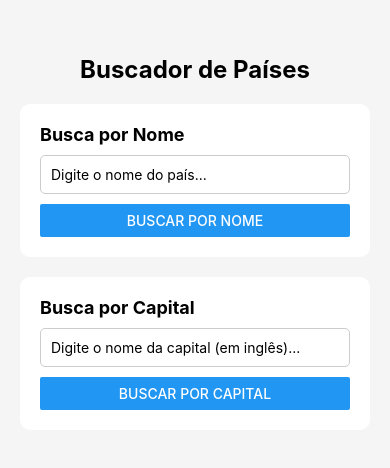
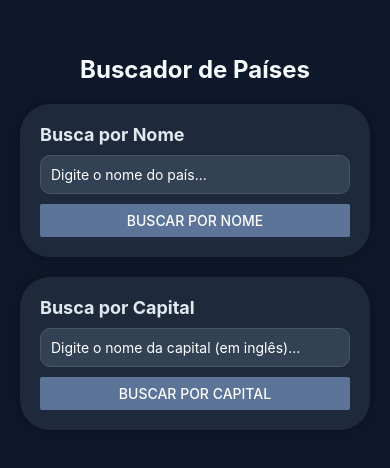
Before and after one commit to yasminfeliciano/P2-PPDM, a React Native app in the folder pesquisa-de-paises/: screen / in a window 390 px wide. Shown: the part 170-638 px from the top of the page. Built offline with nearby package versions, Linux system fonts and the light colour scheme.

Commit message:
feat: formatando o estilo (StyleSheet)

```diff
--- a/pesquisa-de-paises/App.tsx
+++ b/pesquisa-de-paises/App.tsx
@@ -106,6 +106,7 @@ export default function App() {
           title="Buscar por Nome"
           onPress={searchByName}
           disabled={loading}
+          color="#5c7498"
         />
 
         {loading && (
@@ -156,6 +157,7 @@ export default function App() {
           title="Buscar por Capital"
           onPress={searchByCapital}
           disabled={loadingCapital}
+          color="#5c7498"
         />
 
         {loadingCapital && (
@@ -189,57 +191,74 @@ const styles = StyleSheet.create({
   container: {
     flex: 1,
     padding: 20,
-    backgroundColor: "#f5f5f5",
+    backgroundColor: "#0F172A",
     justifyContent: "center",
     alignItems: "center",
   },
   title: {
     fontSize: 24,
     fontWeight: "bold",
+    color: "#F8FAFC",
     marginBottom: 20,
   },
   card: {
     width: "100%",
-    backgroundColor: "#fff",
+    maxWidth:900,
+    backgroundColor: "#1E293B",
     padding: 20,
-    borderRadius: 10,
+    borderRadius: 30,
     marginBottom: 20,
+    shadowColor: "#000",
+    shadowOpacity: 0.3,
+    shadowRadius: 10,
   },
   subtitle: {
     fontSize: 18,
     fontWeight: "bold",
+    color: "#E2E8F0",
     marginBottom: 10,
+  },
+  button: {
+    paddingVertical: 14,
+    borderRadius: 14,
   },
   input: {
     borderWidth: 1,
-    borderColor: "#ccc",
+    color: "#FFFFFF",
+    backgroundColor: "#334155",
+    borderColor: "#475569",
     padding: 10,
-    borderRadius: 5,
+    borderRadius: 10,
     marginBottom: 10,
     width: "100%",
   },
   resultContainer: {
     marginTop: 15,
     padding: 10,
-    backgroundColor: "#e9ecef",
+    backgroundColor: "#0F172A",
     borderRadius: 5,
     width: "100%",
   },
   bold: {
     fontWeight: "bold",
     marginBottom: 5,
+    color: "#F8FAFC",
   },
   normal: {
     fontWeight: "normal",
+    color: "#CBD5E1",
   },
   loader: {
     marginTop: 20,
   },
 
   flag: {
-    width: "100%",
-    height: 180,
-    marginTop: 10,
-    resizeMode: "contain",
+    width: 350,
+    height: 200,
+    marginTop: 15,
+    borderRadius: 20,
+    resizeMode: "cover",
+    borderWidth: 3,
+    borderColor: "#475569",
   },
 });
```
